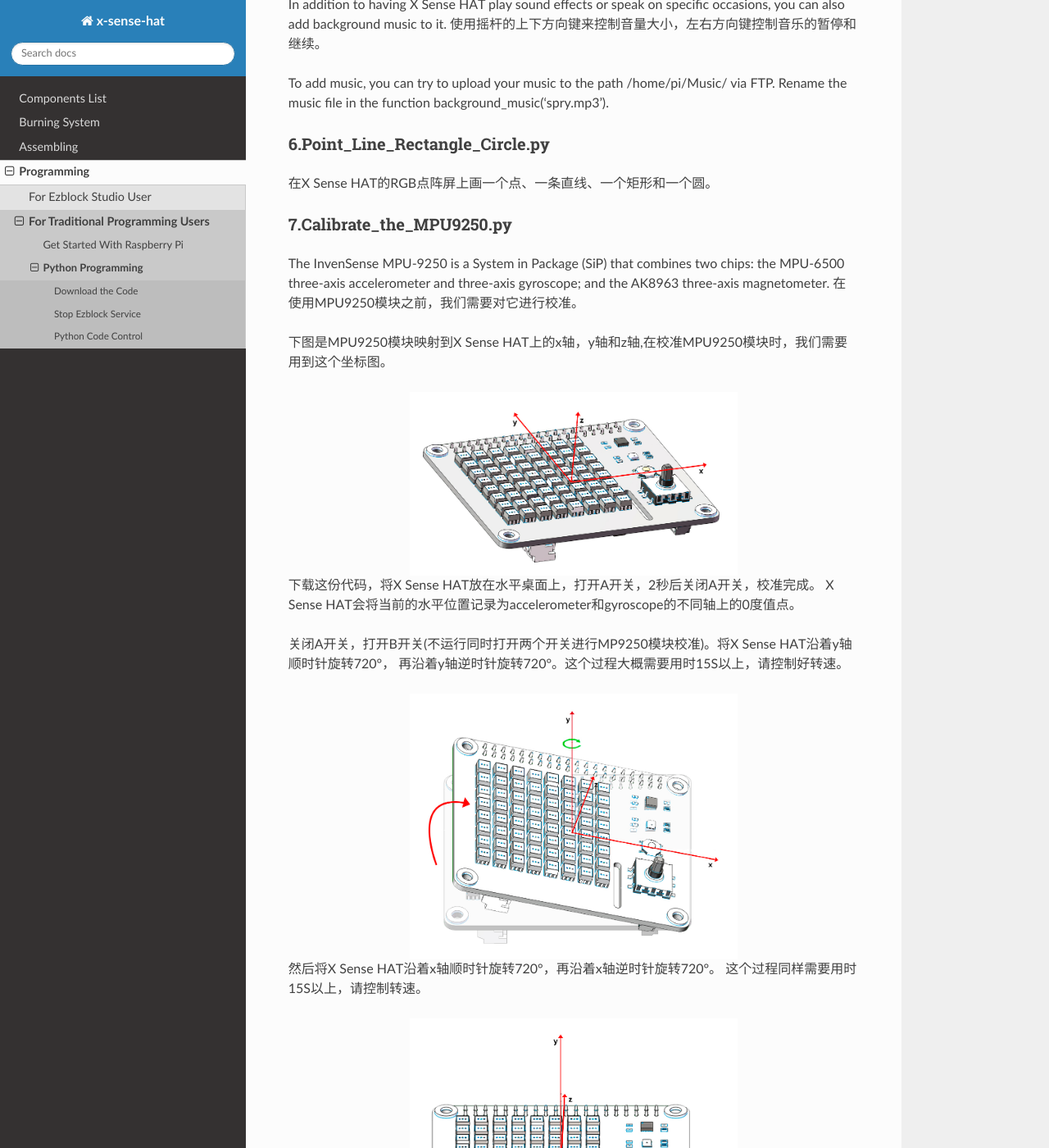
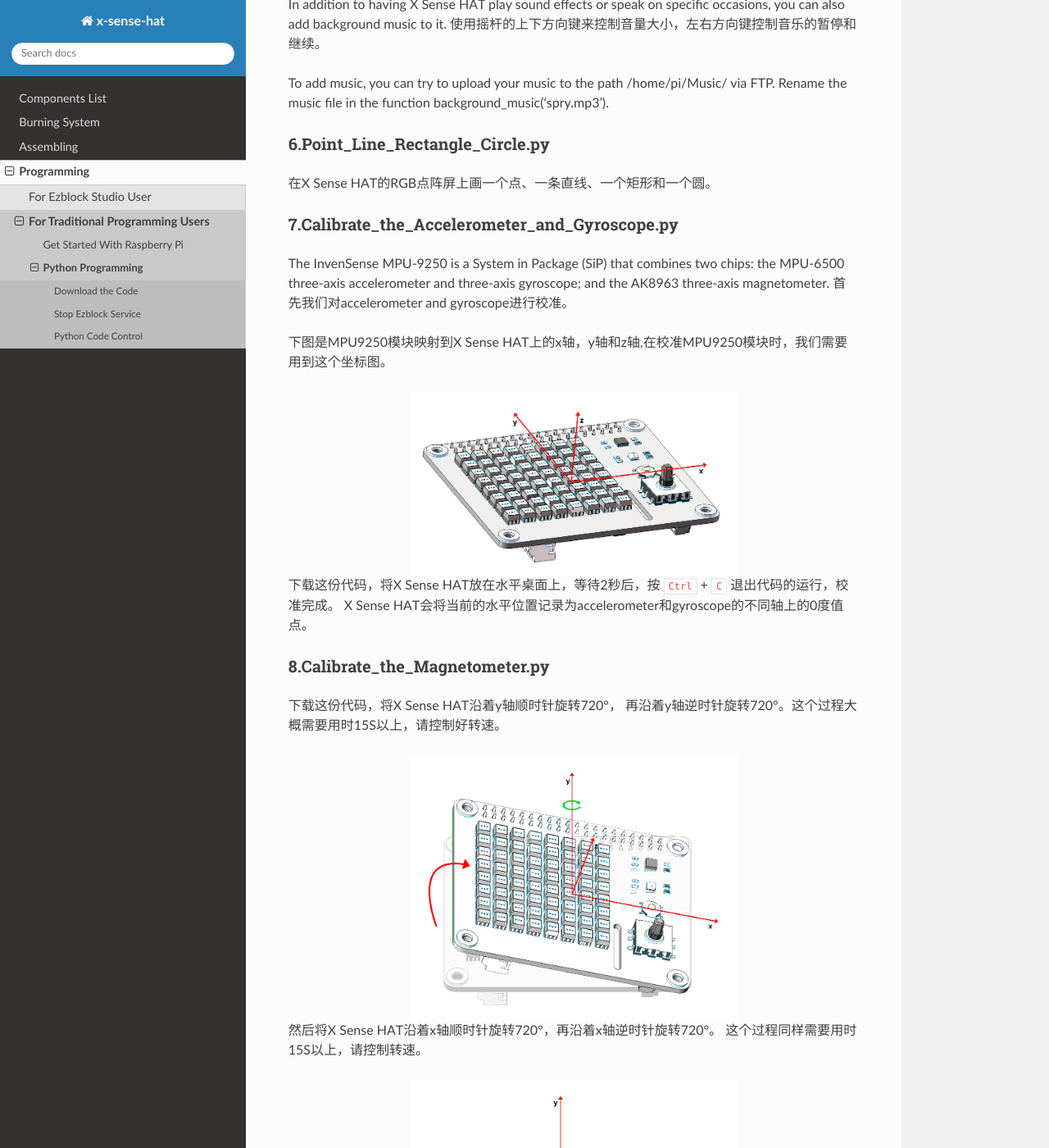
Before and after one commit to sunfounder/x-sense-hat, a Sphinx documentation site: the page built from docs/source/Programming_python.rst, in a window 1280 px wide and 1400 px high, scrolled down 2397 px. Shown: the whole window at 82% size. Built offline with Sphinx 7.4.7 and the Read the Docs theme 2.0.0, drawn with Linux system fonts in a browser that asks for light colours; some of the changed lines change nothing that is shown; some of the changed text lies outside the part shown.

Commit message:
Modified some of the calibration instructions

```diff
--- a/docs/source/Programming_python.rst
+++ b/docs/source/Programming_python.rst
@@ -117,12 +117,12 @@ FTP. Rename the music file in the function background_music('spry.mp3').
 
 在X Sense HAT的RGB点阵屏上画一个点、一条直线、一个矩形和一个圆。
 
-7.Calibrate_the_MPU9250.py
-^^^^^^^^^^^^^^^^^^^^^^^^^^^^^
+7.Calibrate_the_Accelerometer_and_Gyroscope.py
+^^^^^^^^^^^^^^^^^^^^^^^^^^^^^^^^^^^^^^^^^^^^^^^^^
 
 The InvenSense MPU-9250 is a System in Package (SiP) that combines two chips: the MPU-6500 three-axis
 accelerometer and three-axis gyroscope; and the AK8963 three-axis magnetometer.
-在使用MPU9250模块之前，我们需要对它进行校准。
+首先我们对accelerometer and gyroscope进行校准。
 
 下图是MPU9250模块映射到X Sense HAT上的x轴，y轴和z轴,在校准MPU9250模块时，我们需要用到这个坐标图。
 
@@ -130,10 +130,13 @@ accelerometer and three-axis gyroscope; and the AK8963 three-axis magnetometer.
   :width: 400
   :align: center
 
-下载这份代码，将X Sense HAT放在水平桌面上，打开A开关，2秒后关闭A开关，校准完成。
+下载这份代码，将X Sense HAT放在水平桌面上，等待2秒后，按 ``Ctrl`` + ``C`` 退出代码的运行，校准完成。
 X Sense HAT会将当前的水平位置记录为accelerometer和gyroscope的不同轴上的0度值点。
 
-关闭A开关，打开B开关(不运行同时打开两个开关进行MP9250模块校准)。将X Sense HAT沿着y轴顺时针旋转720°，
+8.Calibrate_the_Magnetometer.py
+^^^^^^^^^^^^^^^^^^^^^^^^^^^^^^^^^^^^
+
+下载这份代码，将X Sense HAT沿着y轴顺时针旋转720°，
 再沿着y轴逆时针旋转720°。这个过程大概需要用时15S以上，请控制好转速。
 
 .. image:: img/tip35.jpg
@@ -147,14 +150,14 @@ X Sense HAT会将当前的水平位置记录为accelerometer和gyroscope的不
   :width: 400
   :align: center
 
-最后将X Sense HAT沿着z轴顺时针旋转720°，再沿着z轴逆时针旋转720°。关闭开关B，完成校准。
+最后将X Sense HAT沿着z轴顺时针旋转720°，再沿着z轴逆时针旋转720°，按 ``Ctrl`` + ``C`` 退出代码的运行，校准完成。
 这个过程需要用时15S以上，请控制转速。
 
 .. image:: img/tip37.jpg
   :width: 400
   :align: center
 
-8.Read_from_MPU9250.py
+9.Read_from_MPU9250.py
 ^^^^^^^^^^^^^^^^^^^^^^^^^
 
 校准完MPU9250模块之后，我们来打印MPU9250模块读取到的数据。
@@ -247,7 +250,7 @@ X Sense HAT会将当前的水平位置记录为accelerometer和gyroscope的不
         print("%s"%(imu.read("mag","x")))
         delay(100)
 
-9.Know_the_Direction.py
+10.Know_the_Direction.py
 ^^^^^^^^^^^^^^^^^^^^^^^^^^
 
 我们把X Sense HAT制作成一个指南针，这样我们就不会迷失方向了。
@@ -284,7 +287,7 @@ quadrant是将指南针的方向八等分，我们可以借助azimuth来划分
     print("%s"%(imu.magnetic_angle('quadrant')))
     delay(100)
 
-10.Attitude_Angle.py
+11.Attitude_Angle.py
 ^^^^^^^^^^^^^^^^^^^^^^^^
 
 X Sense HAT能计算当前位置的姿态角，这样我们就能判断X Sense HAT的平衡状态。
@@ -316,47 +319,47 @@ X Sense HAT能计算当前位置的姿态角，这样我们就能判断X Sense H
   :width: 400
   :align: center
 
-11.Make_Gif.py
+12.Make_Gif.py
 ^^^^^^^^^^^^^^^^
 
 将多幅图像数据存于一起，并逐帧显示到RGB点阵上，这么我们就能在X Sense HAT上做一个简单的Gif动画。
 
-12.Spirit_Level.py
+13.Spirit_Level.py
 ^^^^^^^^^^^^^^^^^^^^
 
 将X Sense HAT做成一个水平仪。通过读取roll角和pitch角的变化，我们可以判断X Sense HAT当前是否位于水平状态。
 
-13.Gravity_Ball_Game.py
+14.Gravity_Ball_Game.py
 ^^^^^^^^^^^^^^^^^^^^^^^^^^
 
 接下来我们在X Sense HAT上制作一个重力小球的游戏。按下摇杆后，游戏开始。如果RGB点阵屏上的小球碰到边缘，则游戏结束。
 
-14.Compass.py
+15.Compass.py
 ^^^^^^^^^^^^^^^
 
 我们将X Sense HAT制作成一个指南针，在RGB点阵上画一个圆，然后用绿点表示当前方向，红点表示正北方向。
 
-15.Smart_Sensor_Hat.py
+16.Smart_Sensor_Hat.py
 ^^^^^^^^^^^^^^^^^^^^^^^^
 
 我们把X Sense HAT的功能集成到一个菜单界面里，按住摇杆的方向键选择功能选项，按下摇杆则执行当前功能选项。
 
-16.bugs_jump.py
+17.bugs_jump.py
 ^^^^^^^^^^^^^^^^^^
 
 这是一个跳跃障碍物游戏，通过摇杆的上控制虫子的跳跃动作来躲避会变速障碍物
 
-17.gluttonous_snake.py
+18.gluttonous_snake.py
 ^^^^^^^^^^^^^^^^^^^^^^^^^
 
 这是一个通过摇杆进行的贪吃蛇游戏，规则是20秒内尽可能多的吃绿色点，吃到自己的身体，分会归零
 
-18.gravity_ball.py
+19.gravity_ball.py
 ^^^^^^^^^^^^^^^^^^^^^^
 
 这是一个靠重力感应去控制方块吃点的游戏，触碰边界会一直扣分，规定时间内，吃的点越多，分数越高
 
-19.pattern.py
+20.pattern.py
 ^^^^^^^^^^^^^^^^
 
 运行代码后，RGB点阵屏上会显示一个有趣的图案。
```
Also changed, not shown: 5 other files.
